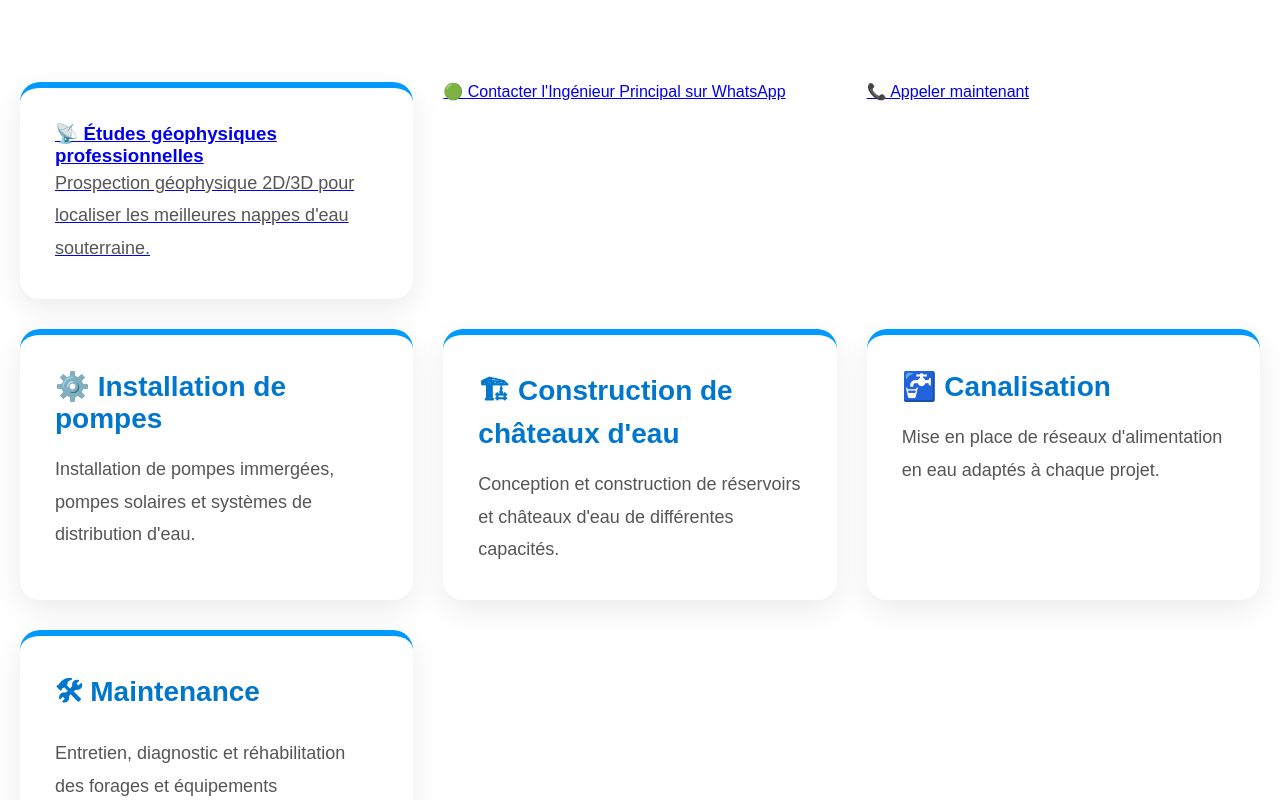
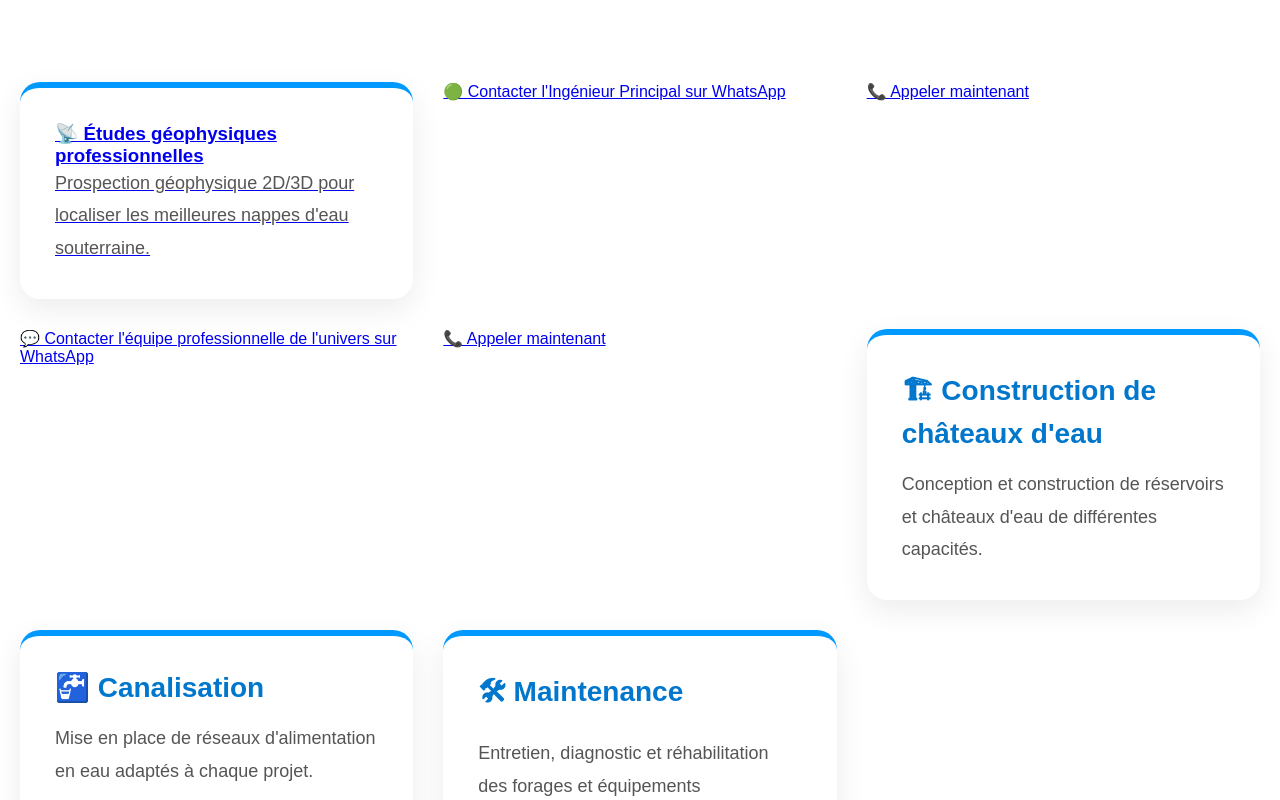
Before and after one commit to mic-nation/univers-forage-water., a plain HTML site: page docs/services.html in a window 1280 px wide. Shown: the part 458-1258 px from the top of the page. Drawn offline with Linux system fonts and the light colour scheme.

Commit message:
Update services.html

```diff
--- a/docs/services.html
+++ b/docs/services.html
@@ -70,10 +70,17 @@ Des solutions complètes en études géophysiques, forage d'eau potable et infra
 📞 Appeler maintenant
 </a>
 
-<div class="service-card">
-<h2>⚙️ Installation de pompes</h2>
-<p>Installation de pompes immergées, pompes solaires et systèmes de distribution d'eau.</p>
-</div>
+<a href="https://wa.me/243XXXXXXXXX" class="btn whatsapp">
+
+💬 Contacter l'équipe professionnelle de l'univers sur WhatsApp
+
+</a>
+
+<a href="tel:+243XXXXXXXXX" class="btn phone">
+
+📞 Appeler maintenant
+
+</a>
 
 <div class="service-card">
 <h2>🏗 Construction de châteaux d'eau</h2>
```
